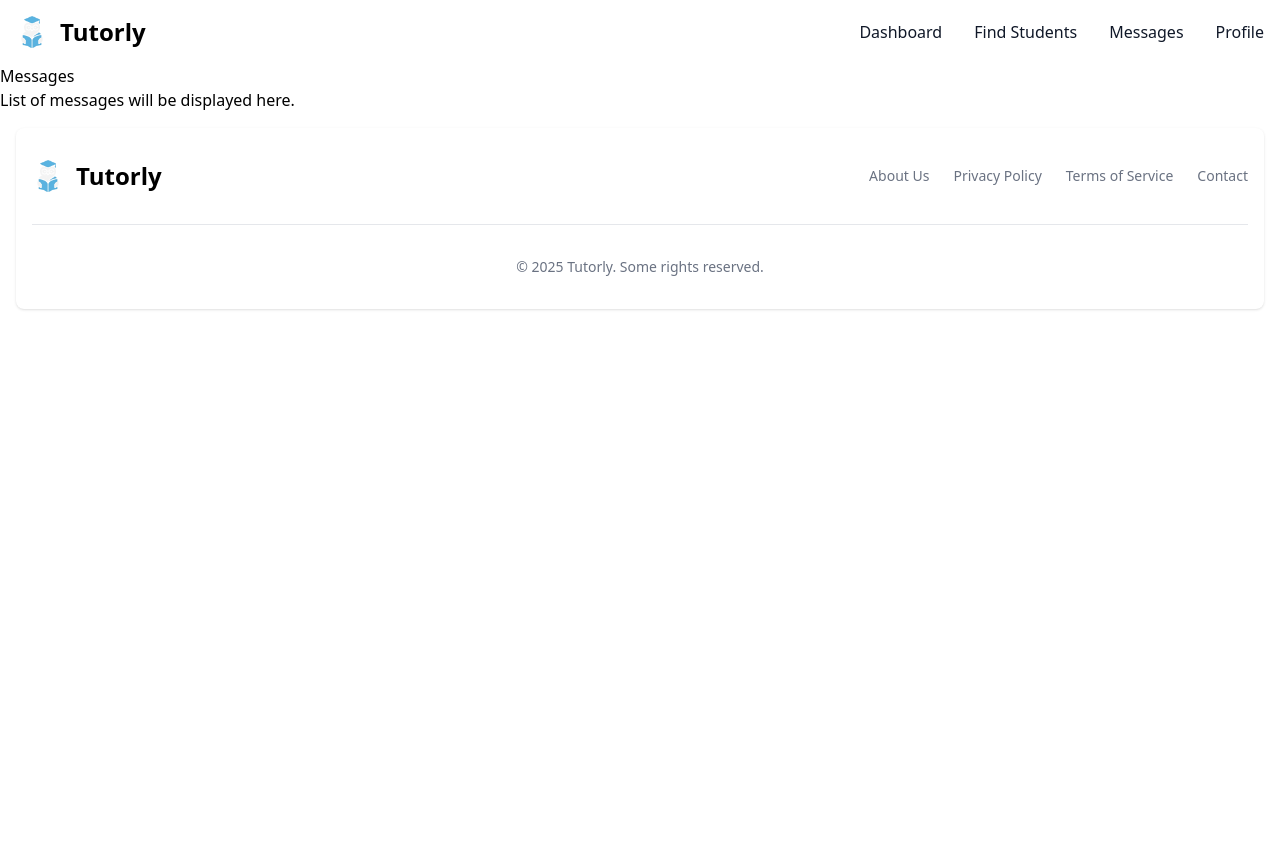
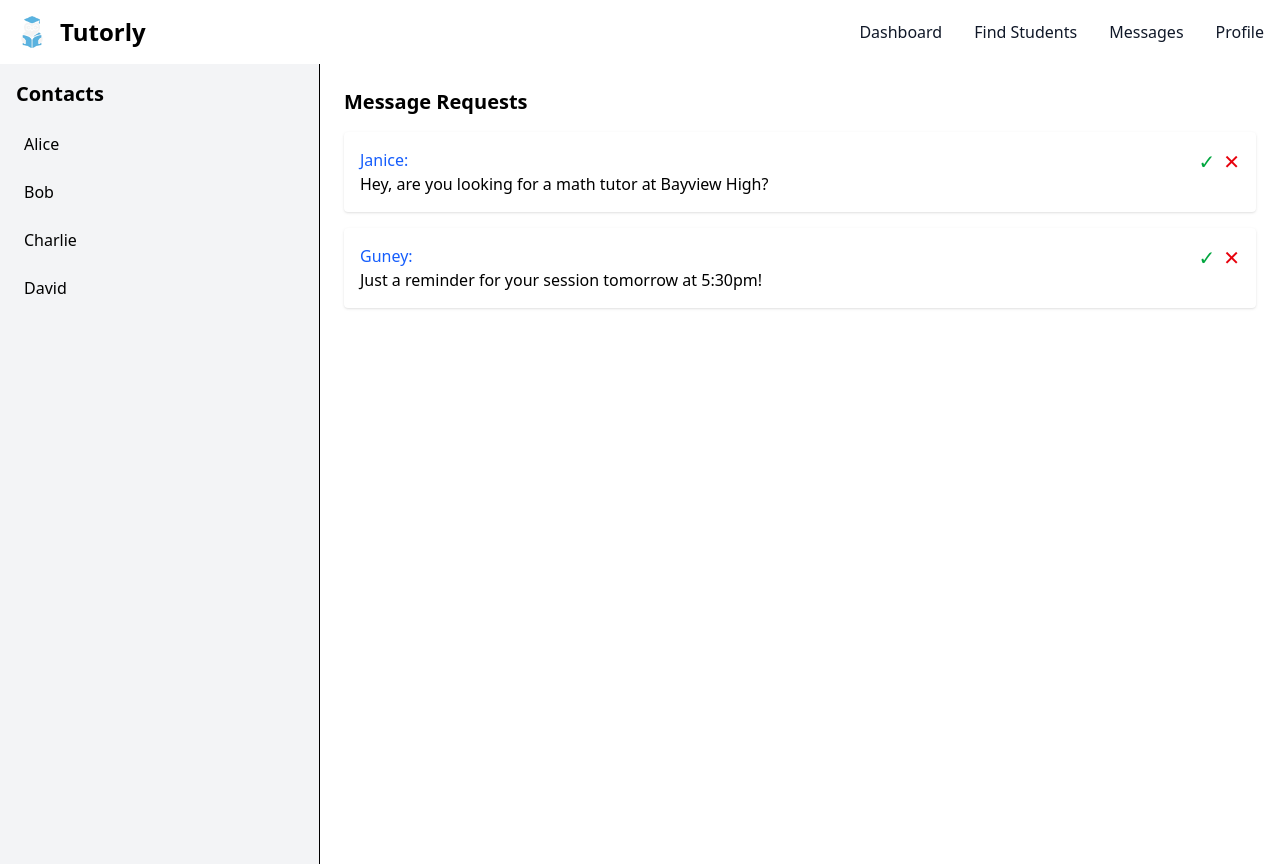
Before and after one commit to prmntr/yrhacks2025syscall, a React (Vite) app: page /messages in a window 1280 px wide. Shown: the top 866 px of the page. Before the commit the page ends 800 px from the top, so only its background shows below. Built offline with nearby package versions, Linux system fonts and the light colour scheme.

Commit message:
feat: messages

```diff
--- a/src/pages/Messages.tsx
+++ b/src/pages/Messages.tsx
@@ -1,8 +1,55 @@
 function Messages() {
+  const contacts = ["Alice", "Bob", "Charlie", "David"];
+  const messages = [
+    { sender: "Janice", content: "Hey, are you looking for a math tutor at Bayview High?" },
+    { sender: "Guney", content: "Just a reminder for your session tomorrow at 5:30pm!" },
+  ];
+
   return (
-    <div>
-      <h1>Messages</h1>
-      <p>List of messages will be displayed here.</p>
+    <div className="flex h-screen">
+      {/* Contacts Sidebar */}
+      <aside className="w-1/4 bg-gray-100 p-4 border-r overflow-y-auto">
+        <h2 className="text-xl font-semibold mb-4">Contacts</h2>
+        <ul className="space-y-2">
+          {contacts.map((contact, index) => (
+            <li
+              key={index}
+              className="p-2 rounded hover:bg-gray-200 cursor-pointer"
+            >
+              {contact}
+            </li>
+          ))}
+        </ul>
+      </aside>
+
+      {/* Inbox */}
+      <main className="flex-1 p-6 overflow-y-auto">
+        <h2 className="text-xl font-semibold mb-4">Message Requests</h2>
+        <div className="space-y-4">
+          {messages.map((msg, index) => (
+            <div key={index} className="bg-white p-4 rounded shadow flex justify-between items-start">
+              <div>
+                <p className="font-medium text-blue-600">{msg.sender}:</p>
+                <p>{msg.content}</p>
+              </div>
+              <div className="flex space-x-2 ml-4">
+                <button
+                  aria-label="Accept"
+                  className="text-green-600 hover:text-green-800 text-xl"
+                >
+                  ✓
+                </button>
+                <button
+                  aria-label="Decline"
+                  className="text-red-600 hover:text-red-800 text-xl"
+                >
+                  ✕
+                </button>
+              </div>
+            </div>
+          ))}
+        </div>
+      </main>
     </div>
   );
 }
```
